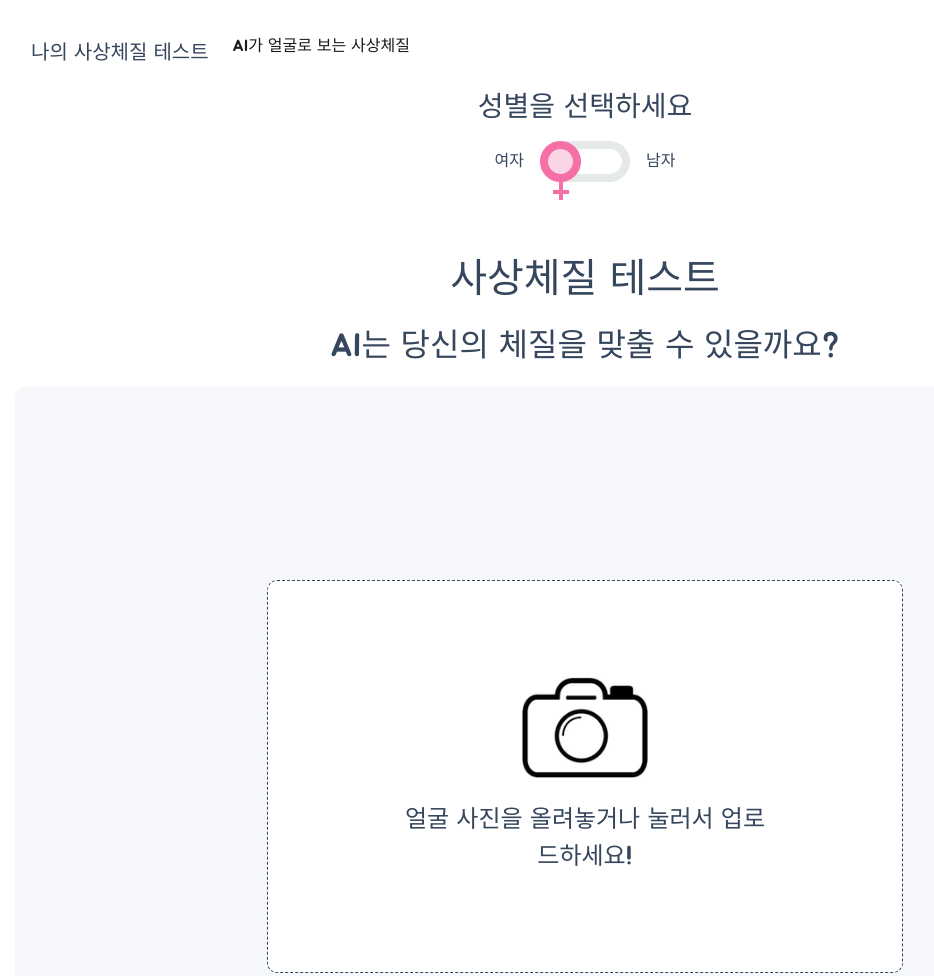
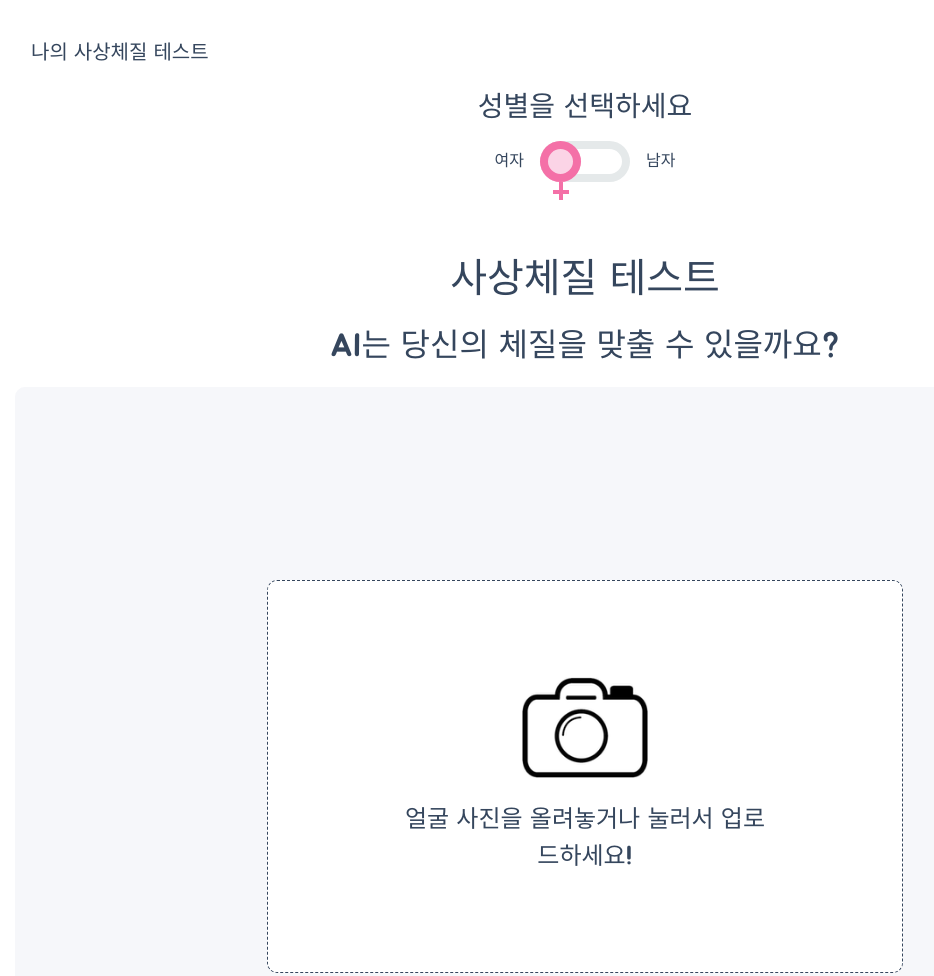
Before and after one commit to jeonghoyoo/sasang, a plain HTML site: page index.html in a window 1280 px wide. Shown: the top 976 px of the page, without its empty margins (55-989 px from the left). Drawn offline with nearby package versions, Linux system fonts and the light colour scheme; a script that the page names is missing.

Commit message:
불필요한 영역 삭제

```diff
--- a/index.html
+++ b/index.html
@@ -27,15 +27,6 @@
 			aria-controls="navbarNav" aria-expanded="false" aria-label="Toggle navigation">
 			<span class="navbar-toggler-icon"></span>
 		</button>
-		<div class="collapse navbar-collapse" id="navbarNav">
-			<ul class="navbar-nav">
-				<li class="nav-item active">
-					<a class="nav-link" href="#">AI가 얼굴로 보는 사상체질
-						<span class="sr-only">(current)</span>
-					</a>
-				</li>
-			</ul>
-		</div>
 	</nav>
 	<h3 class="pb-2 d-flex justify-content-center">성별을 선택하세요</h3>
 	<section class="d-flex justify-content-center">
```
